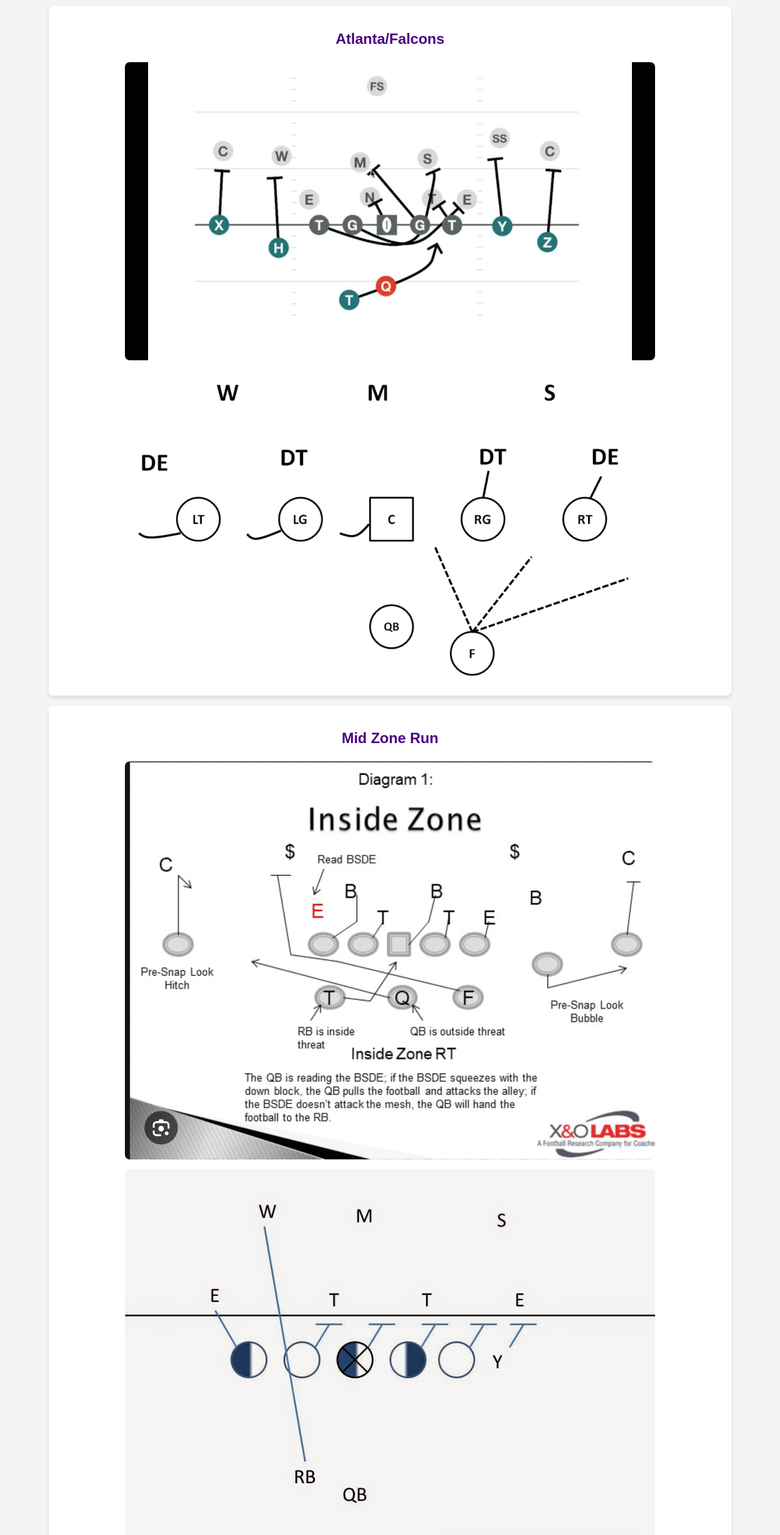
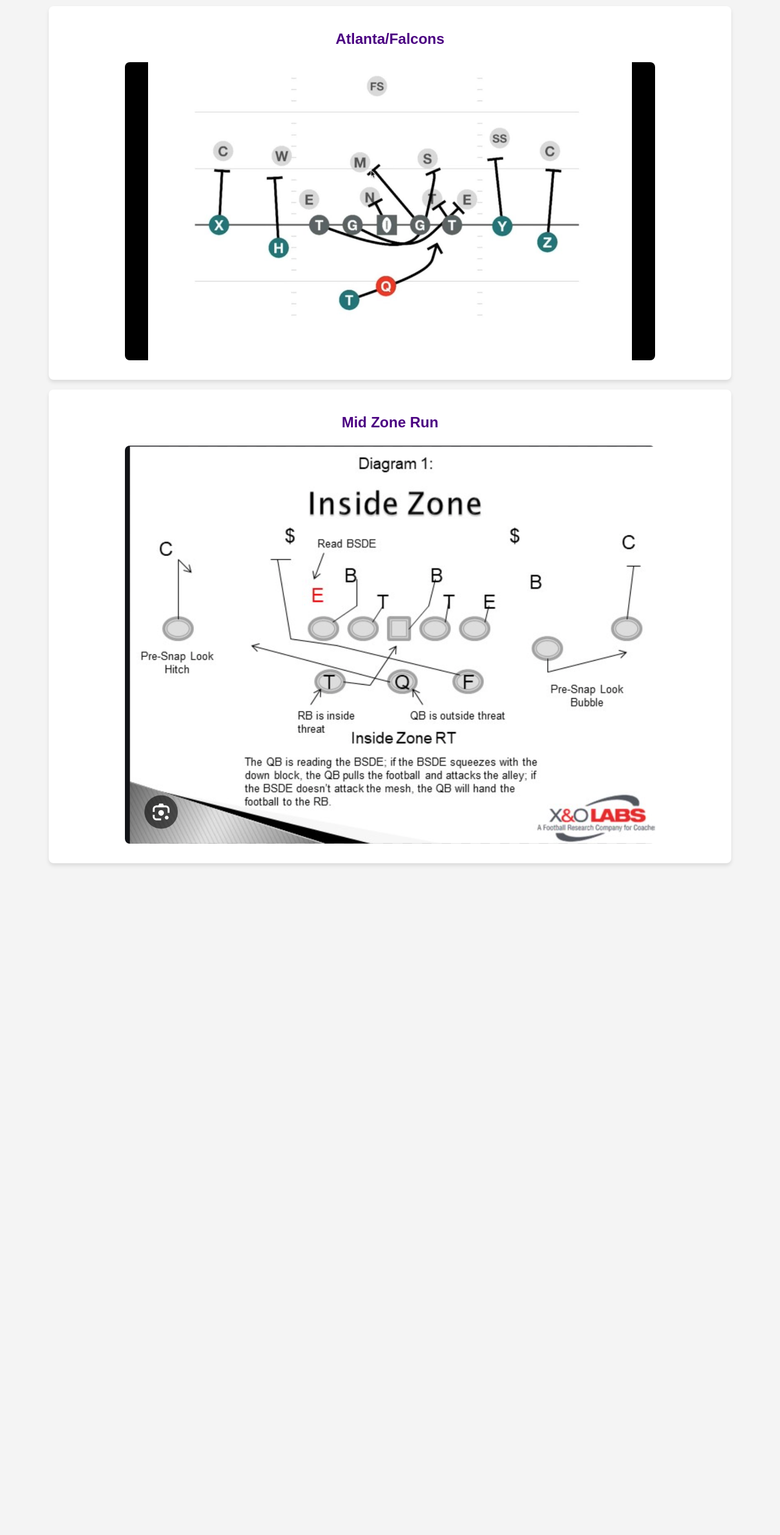
Before and after one commit to jjsed87/coach-hub, a React (Create React App) app: page /run-plays in a window 1280 px wide. Shown: the part 234-2752 px from the top of the page at 61% size. After the commit the page ends 1730 px from the top, so only its background shows below. Built offline with nearby package versions, Linux system fonts and the light colour scheme.

Commit message:
Moved Black and Purple diagrams to PassProtection component and removed from RunPlays

```diff
--- a/src/components/PassProtection.js
+++ b/src/components/PassProtection.js
@@ -7,12 +7,14 @@
       <h2>Pass Protection</h2>
       <div className="protection">
         <h3>Black (Slide Left)</h3>
+        <img src="/Black.png" alt="Black Diagram" />
         <img src="/path/to/black-slide-left-diagram.jpg" alt="Black Slide Left Diagram" />
         <p>6-Man Protection</p>
         <p>Key Points: Slide left, each OL on the call side is responsible for their outside gap...</p>
       </div>
       <div className="protection">
         <h3>Purple (Slide Right)</h3>
+        <img src="/Purple.jpg" alt="Purple Diagram" />
         <img src="/path/to/purple-slide-right-diagram.jpg" alt="Purple Slide Right Diagram" />
         <p>6-Man Protection</p>
         <p>Key Points: Slide right, each OL on the call side is responsible for their outside gap...</p>
--- a/src/components/RunPlays.js
+++ b/src/components/RunPlays.js
@@ -11,12 +11,10 @@
       <div className="play" onClick={() => navigate('/play-detail')}>
         <h3>Atlanta/Falcons</h3>
         <img src="/Falcons.jpg" alt="Atlanta/Falcons Diagram" />
-        <img src="/Black.png" alt="Black Diagram" />
       </div>
       <div className="play" onClick={() => navigate('/play-detail')}>
         <h3>Mid Zone Run</h3>
         <img src="/Zone.png" alt="Mid Zone Run Diagram" />
-        <img src="/Purple.jpg" alt="Purple Diagram" />
       </div>
     </section>
   );
```
